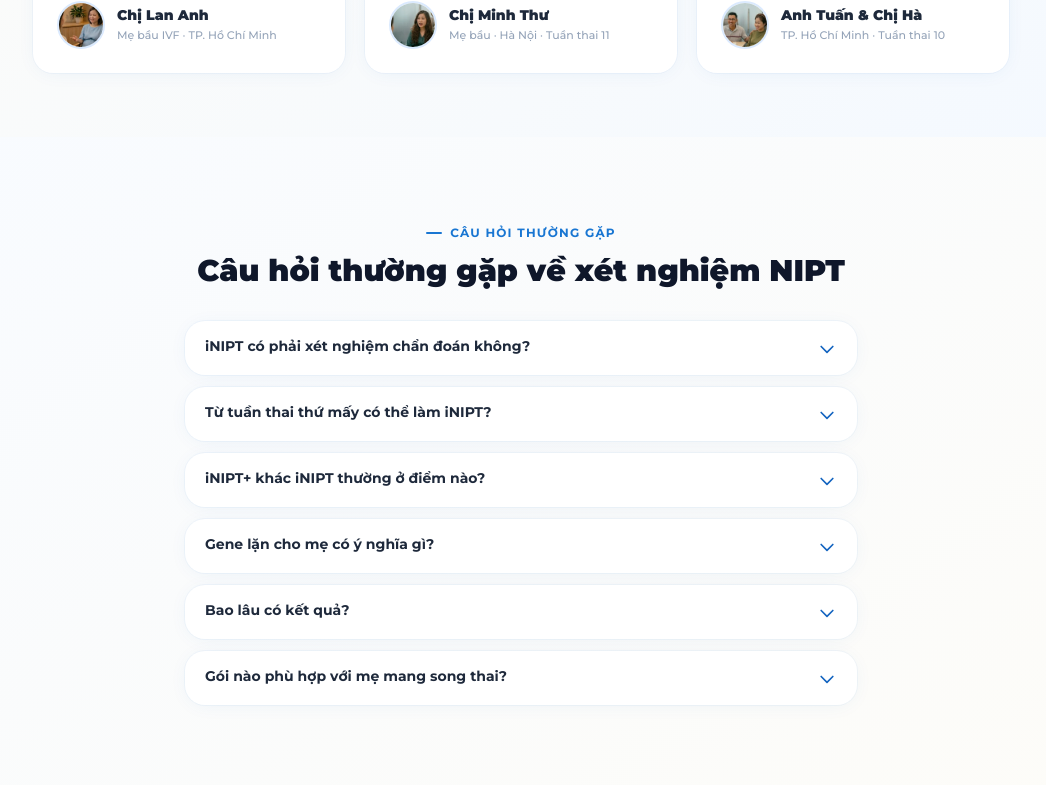
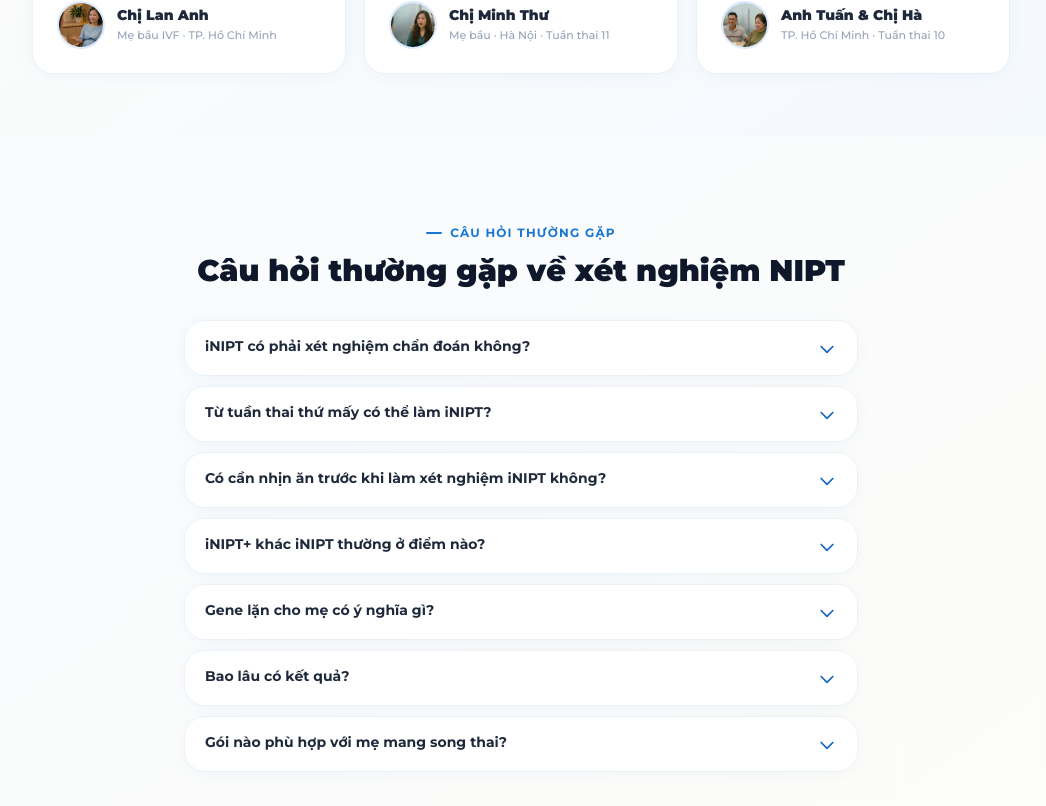
Before and after one commit to dongthanhnguyen2506-gif/iNIPT, a React (Vite) app: page / in a window 1280 px wide. Shown: the part 7014-7820 px from the top of the page, without its empty margins (119-1165 px from the left). Built offline with nearby package versions, Linux system fonts and the light colour scheme.

Commit message:
Update FAQ.jsx

```diff
--- a/src/FAQ.jsx
+++ b/src/FAQ.jsx
@@ -1,50 +1,77 @@
 import { useState } from 'react';
 
 const FAQS = [
-  { q:'iNIPT có phải xét nghiệm chẩn đoán không?',
-    a:'Không. iNIPT là xét nghiệm sàng lọc, không phải chẩn đoán. Nếu kết quả có nguy cơ cao, mẹ bầu cần được bác sĩ tư vấn và có thể cần xét nghiệm chẩn đoán phù hợp (chọc ối hoặc sinh thiết gai nhau).' },
-  { q:'Từ tuần thai thứ mấy có thể làm iNIPT?',
-    a:'Mẹ bầu có thể thực hiện iNIPT từ tuần thai thứ 9 trở đi — đây là thời điểm nồng độ cfDNA của thai nhi trong máu mẹ đủ để phân tích đáng tin cậy. Invivo Lab có thể tư vấn thêm về thời điểm phù hợp cho từng trường hợp.' },
-  { q:'iNIPT+ khác iNIPT thường ở điểm nào?',
-    a:'iNIPT+ ngoài sàng lọc NIPT tiêu chuẩn còn bao gồm thêm sàng lọc 25 gene bệnh di truyền lặn cho mẹ — thông tin quan trọng để bác sĩ đánh giá thêm nguy cơ di truyền cho em bé.' },
-  { q:'Gene lặn cho mẹ có ý nghĩa gì?',
-    a:'Giúp phát hiện mẹ có mang một số biến thể gene bệnh di truyền lặn hay không. Nếu mẹ mang biến thể, bác sĩ có thể tư vấn xét nghiệm gene lặn cho bố (giá ưu đãi 1.800.000 VNĐ) để đánh giá nguy cơ di truyền cho con.' },
-  { q:'Bao lâu có kết quả?',
-    a:'Thời gian trả kết quả dự kiến 5–7 ngày làm việc kể từ khi mẫu được phân tích. Kết quả sẽ được bác sĩ tư vấn và hướng dẫn bước tiếp theo nếu cần.' },
-  { q:'Gói nào phù hợp với mẹ mang song thai?',
-    a:'Invivo Lab có các gói iNIPT Twins và iNIPT Twins+ được thiết kế riêng cho mẹ mang song thai. Liên hệ hotline 1900 8668 96 hoặc điền form để được tư vấn chi tiết.' },
+  {
+    q: 'iNIPT có phải xét nghiệm chẩn đoán không?',
+    a: 'Không. iNIPT là xét nghiệm sàng lọc, không phải chẩn đoán. Nếu kết quả có nguy cơ cao, mẹ bầu cần được bác sĩ tư vấn và có thể cần xét nghiệm chẩn đoán phù hợp (chọc ối hoặc sinh thiết gai nhau).',
+  },
+  {
+    q: 'Từ tuần thai thứ mấy có thể làm iNIPT?',
+    a: 'Mẹ bầu có thể thực hiện iNIPT từ tuần thai thứ 9 trở đi — đây là thời điểm nồng độ cfDNA của thai nhi trong máu mẹ đủ để phân tích đáng tin cậy. Invivo Lab có thể tư vấn thêm về thời điểm phù hợp cho từng trường hợp.',
+  },
+  {
+    q: 'Có cần nhịn ăn trước khi làm xét nghiệm iNIPT không?',   /* ← CÂU HỎI MỚI */
+    a: 'Không. Thai phụ không cần nhịn ăn trước khi lấy mẫu xét nghiệm NIPT và có thể thực hiện xét nghiệm vào bất kỳ thời điểm nào trong ngày.',
+  },
+  {
+    q: 'iNIPT+ khác iNIPT thường ở điểm nào?',
+    a: 'iNIPT+ ngoài sàng lọc NIPT tiêu chuẩn còn bao gồm thêm sàng lọc 25 gene bệnh di truyền lặn cho mẹ — thông tin quan trọng để bác sĩ đánh giá thêm nguy cơ di truyền cho em bé.',
+  },
+  {
+    q: 'Gene lặn cho mẹ có ý nghĩa gì?',
+    a: 'Giúp phát hiện mẹ có mang một số biến thể gene bệnh di truyền lặn hay không. Nếu mẹ mang biến thể, bác sĩ có thể tư vấn xét nghiệm gene lặn cho bố (giá ưu đãi giảm 25%) để đánh giá nguy cơ di truyền cho con.',
+  },
+  {
+    q: 'Bao lâu có kết quả?',
+    a: 'Thời gian trả kết quả dự kiến 5–7 ngày làm việc kể từ khi mẫu được phân tích. Kết quả sẽ được bác sĩ tư vấn và hướng dẫn bước tiếp theo nếu cần.',
+  },
+  {
+    q: 'Gói nào phù hợp với mẹ mang song thai?',
+    a: 'Invivo Lab có các gói iNIPT Twins và iNIPT Twins+ được thiết kế riêng cho mẹ mang song thai. Liên hệ hotline 1900 8668 96 hoặc điền form để được tư vấn chi tiết.',
+  },
 ];
-
-// FAQ schema is now in index.html as static JSON-LD for better SEO
 
 export default function FAQ() {
   const [open, setOpen] = useState(null);
+
   return (
-    <>
-      <section id="faq" className="section" style={{ background:'linear-gradient(145deg,#f8fbff,#fdfcf8)' }}
-        aria-labelledby="faq-h2">
+    <section
+      id="faq"
+      className="section"
+      style={{ background: 'linear-gradient(145deg,#f8fbff,#fdfcf8)' }}
+      aria-labelledby="faq-h2"
+    >
       <div className="container-main">
         <div className="text-center mb-8">
           <div className="section-eyebrow justify-center">Câu hỏi thường gặp</div>
-            <h2 id="faq-h2" className="text-2xl sm:text-3xl font-black text-slate-900">Câu hỏi thường gặp về xét nghiệm NIPT</h2>
+          <h2 id="faq-h2" className="text-2xl sm:text-3xl font-black text-slate-900">
+            Câu hỏi thường gặp về xét nghiệm NIPT
+          </h2>
         </div>
         <div className="max-w-2xl mx-auto flex flex-col gap-3">
           {FAQS.map((f, i) => (
             <div key={i} className="card overflow-hidden">
               <button
-                  onClick={() => setOpen(open===i ? null : i)}
+                onClick={() => setOpen(open === i ? null : i)}
                 className="w-full flex items-start justify-between px-5 py-4 text-left
                   hover:bg-brand-blueLighter transition-colors"
-                  aria-expanded={open===i}>
-                  <span className="text-sm font-bold text-slate-800 pr-4 leading-snug">{f.q}</span>
-                  <svg className={`w-5 h-5 text-brand-blue flex-shrink-0 mt-0.5 transition-transform duration-200
-                    ${open===i?'rotate-180':''}`}
-                    fill="none" stroke="currentColor" viewBox="0 0 24 24">
-                    <path strokeLinecap="round" strokeLinejoin="round" strokeWidth={2} d="M19 9l-7 7-7-7"/>
+                aria-expanded={open === i}
+              >
+                <span className="text-sm font-bold text-slate-800 pr-4 leading-snug">
+                  {f.q}
+                </span>
+                <svg
+                  className={`w-5 h-5 text-brand-blue flex-shrink-0 mt-0.5
+                    transition-transform duration-200 ${open === i ? 'rotate-180' : ''}`}
+                  fill="none" stroke="currentColor" viewBox="0 0 24 24"
+                >
+                  <path strokeLinecap="round" strokeLinejoin="round"
+                    strokeWidth={2} d="M19 9l-7 7-7-7" />
                 </svg>
               </button>
-                {open===i && (
-                  <div className="px-5 pb-5 text-sm text-slate-600 leading-relaxed border-t border-slate-100 pt-3 animate-fade-up">
+              {open === i && (
+                <div className="px-5 pb-5 text-sm text-slate-600 leading-relaxed
+                  border-t border-slate-100 pt-3 animate-fade-up">
                   {f.a}
                 </div>
               )}
@@ -53,6 +80,5 @@ export default function FAQ() {
         </div>
       </div>
     </section>
-    </>
   );
 }
```
Lines whose indentation alone changed are shown as unchanged.
